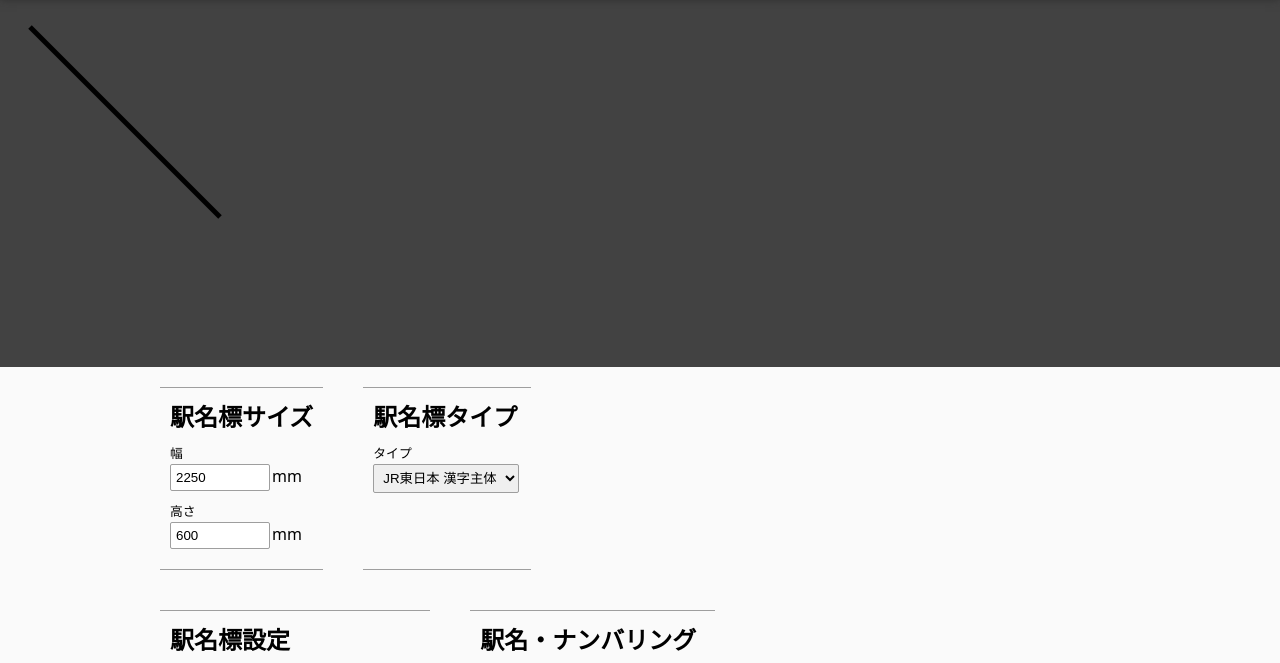
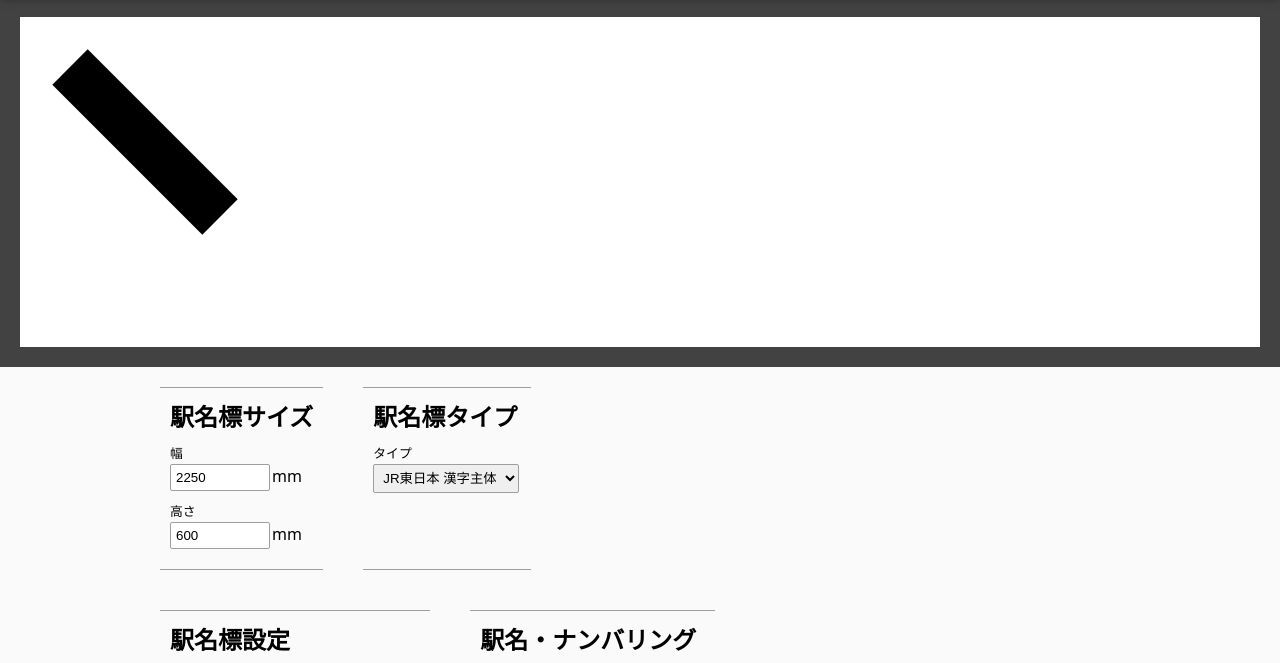
Before and after one commit to TR246/Sigene, a plain HTML site: page index.html in a window 1280 px wide. Shown: the part 83-746 px from the top of the page. Drawn offline with nearby package versions, Linux system fonts and the light colour scheme.

Commit message:
ignore設定

```diff
--- a/script.js
+++ b/script.js
@@ -17,15 +17,20 @@
     const update = function(){
         const {size: {width, height}, signType, signBoard, numbering, branchRight, branchLeft, sta} = this;
 
-        const {width: cWidth, height: cHeight} = contain(document.body.clientWidth - 40, window.innerHeight * 0.5 - 40, width, height);
+        const {width: cw, height: ch} = contain(document.body.clientWidth - 40, window.innerHeight * 0.5 - 40, width, height);
+        const cWidth = Math.floor(cw) * devicePixelRatio;
+        const cHeight = Math.floor(ch) * devicePixelRatio;
 
         canvasUI.width = cWidth;
         canvasUI.height = cHeight;
 
+        ctxUI.fillStyle = "#FFF";
+        ctxUI.fillRect(0, 0, cWidth, cHeight);
+
         ctxUI.strokeStyle = "#000";
-        ctxUI.lineWidth = 5;
+        ctxUI.lineWidth = 50;
         ctxUI.beginPath();
-        ctxUI.moveTo(10, 10);
+        ctxUI.moveTo(50, 50);
         ctxUI.lineTo(200, 200);
         ctxUI.stroke();
     };
--- a/style.css
+++ b/style.css
@@ -86,6 +86,10 @@ header ul li a:hover {
     display: flex;
     justify-content: center;
     align-items: center;
+}
+#canvasArea canvas {
+    width: 100%;
+    height: 100%;
 }
 [v-cloak] {
     display: none;
```
Also changed, not shown: 1 other file.
